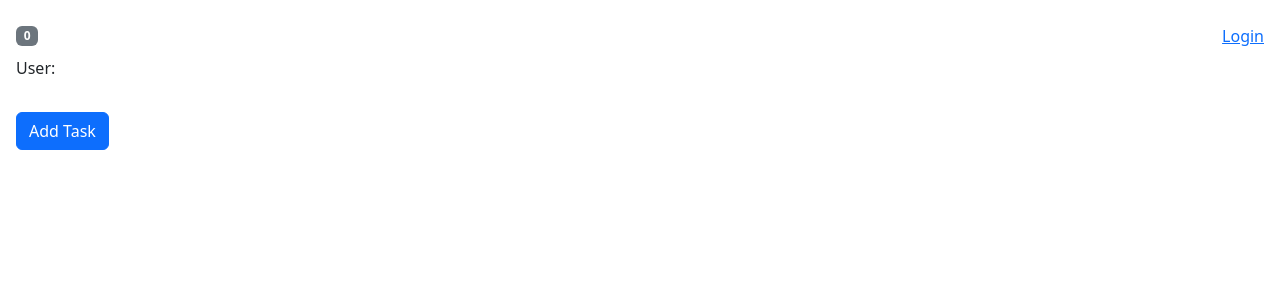
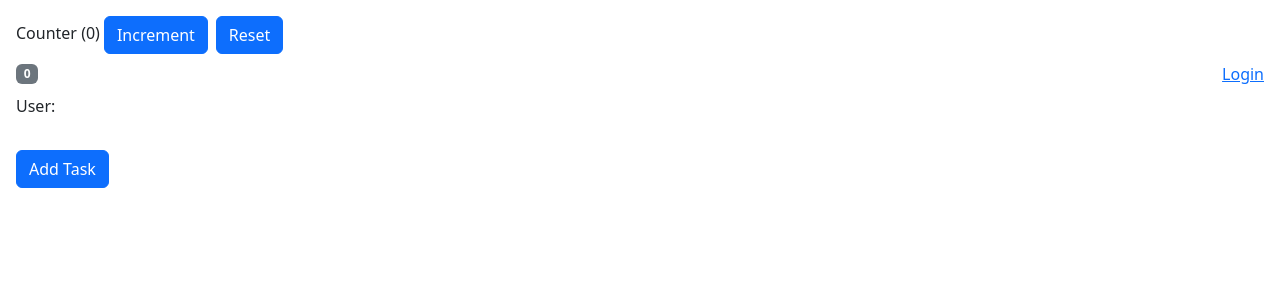
Before and after one commit to KebbSik/React2, a React (Vite) app in the folder starter/react-course-part2-starter-main/: page / in a window 1280 px wide. Shown: the top 300 px of the page. Built offline with nearby package versions, Linux system fonts and the light colour scheme.

Commit message:
Menaging application state with Zustand

```diff
--- a/starter/react-course-part2-starter-main/package.json
+++ b/starter/react-course-part2-starter-main/package.json
@@ -14,7 +14,8 @@
     "axios": "^1.3.4",
     "bootstrap": "^5.2.3",
     "react": "^18.2.0",
-    "react-dom": "^18.2.0"
+    "react-dom": "^18.2.0",
+    "zustand": "^4.3.7"
   },
   "devDependencies": {
     "@types/react": "^18.0.28",
--- a/starter/react-course-part2-starter-main/src/App.tsx
+++ b/starter/react-course-part2-starter-main/src/App.tsx
@@ -1,5 +1,6 @@
 import "./App.css";
 import AuthProvider from "./state-management/auth/AuthProvider";
+import Counter from "./state-management/counter/Counter";
 import HomePage from "./state-management/HomePage";
 import NavBar from "./state-management/NavBar";
 import { TasksProvider } from "./state-management/tasks";
@@ -8,6 +9,7 @@
   return (
     <AuthProvider>
       <TasksProvider>
+        <Counter />
         <NavBar />
         <HomePage />
       </TasksProvider>
--- a/starter/react-course-part2-starter-main/src/state-management/NavBar.tsx
+++ b/starter/react-course-part2-starter-main/src/state-management/NavBar.tsx
@@ -1,12 +1,14 @@
 import { useContext } from "react";
 import LoginStatus from "./auth/LoginStatus";
 import TaskContext from "./tasks/tasksContext";
+import useCounterStore from "./counter/store";
 
 const NavBar = () => {
   const { tasks } = useContext(TaskContext);
+  const { counter } = useCounterStore();
   return (
     <nav className="navbar d-flex justify-content-between">
-      <span className="badge text-bg-secondary">{tasks.length}</span>
+      <span className="badge text-bg-secondary">{counter}</span>
       <LoginStatus />
     </nav>
   );
--- a/starter/react-course-part2-starter-main/src/state-management/counter/Counter.tsx
+++ b/starter/react-course-part2-starter-main/src/state-management/counter/Counter.tsx
@@ -1,31 +1,16 @@
 import { useReducer } from "react";
-
-interface Action {
-  type: "INCREMENT" | "RESET";
-}
-
-const counterReducer = (state: number, action: Action): number => {
-  if (action.type === "INCREMENT") return state + 1;
-  if (action.type === "RESET") return 0;
-  return state;
-};
+import useCounterStore from "./store";
 
 const Counter = () => {
-  const [value, dispatch] = useReducer(counterReducer, 0);
+  const { counter, increment, reset } = useCounterStore();
 
   return (
     <div>
-      Counter ({value})
-      <button
-        onClick={() => dispatch({ type: "INCREMENT" })}
-        className="btn btn-primary mx-1"
-      >
+      Counter ({counter})
+      <button onClick={() => increment()} className="btn btn-primary mx-1">
         Increment
       </button>
-      <button
-        onClick={() => dispatch({ type: "RESET" })}
-        className="btn btn-primary mx-1"
-      >
+      <button onClick={() => reset()} className="btn btn-primary mx-1">
         Reset
       </button>
     </div>
--- /dev/null
+++ b/starter/react-course-part2-starter-main/src/state-management/counter/store.ts
@@ -0,0 +1,16 @@
+import { create } from "zustand";
+
+ interface CounterStore {
+    counter: number;
+    increment: () => void;
+    reset: () => void;
+ }
+
+ const useCounterStore = create<CounterStore>(set => ({
+    counter: 0,
+    increment: () => set(store => ({counter: store.counter + 1})),
+    reset: () => set(() => ({counter: 0}))
+
+ }))
+
+ export default useCounterStore;
```
Also changed, not shown: 1 other file (tests, documents, lock files or other folders).
